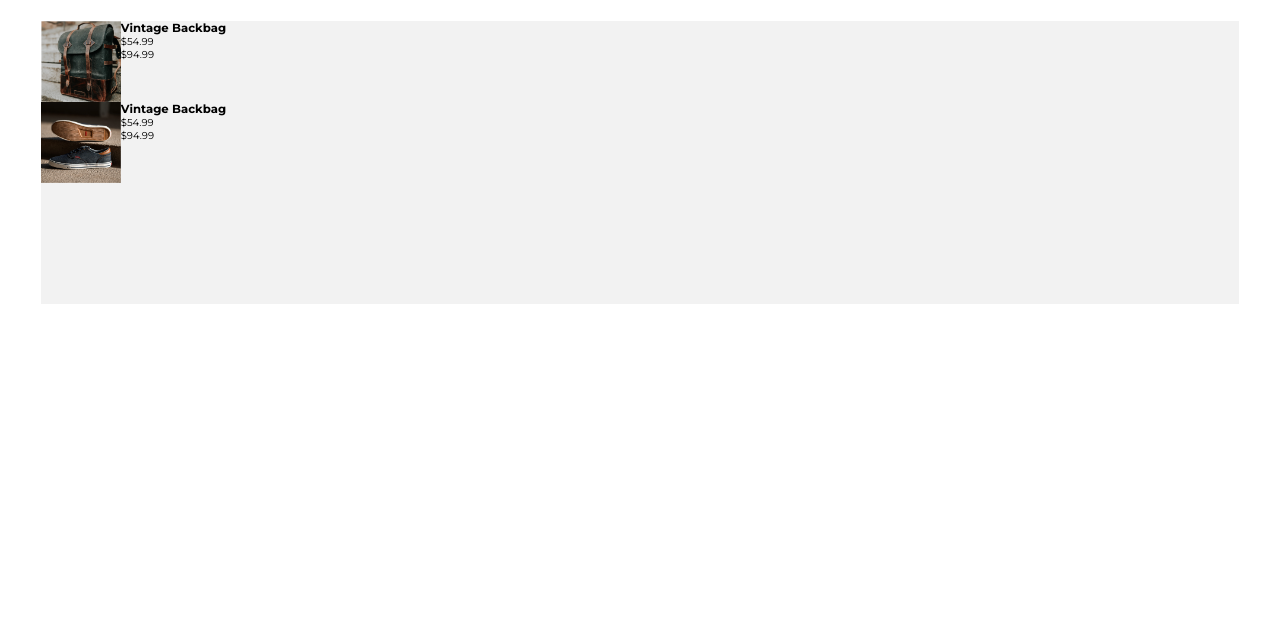
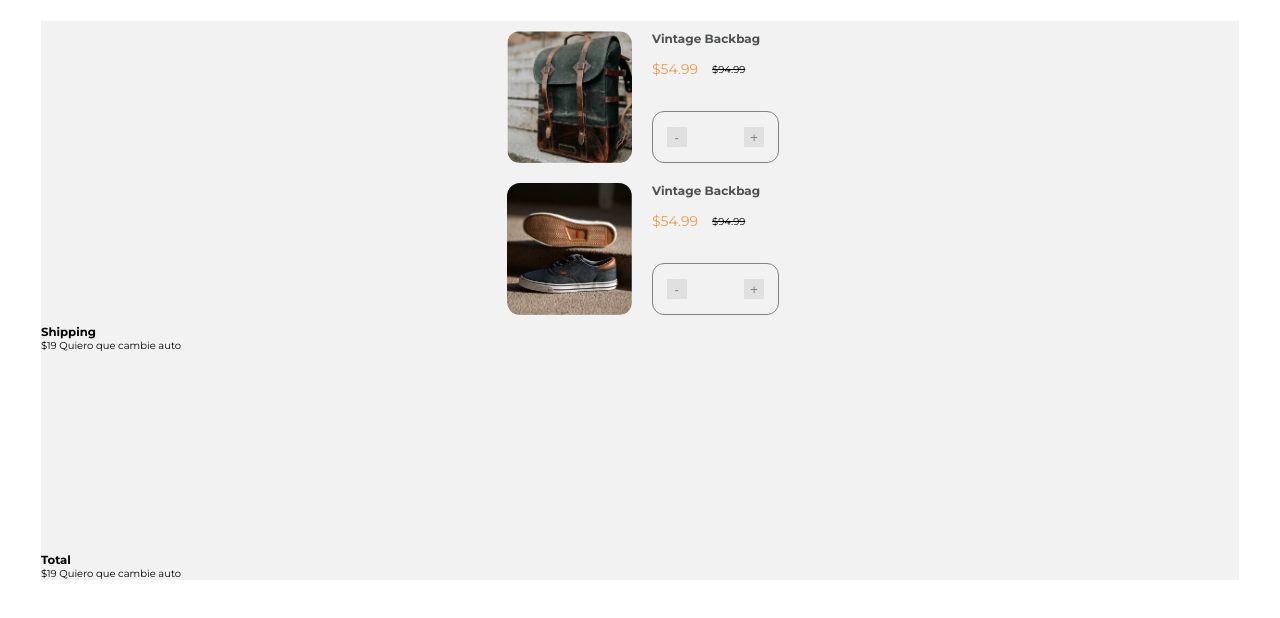
Before and after one commit to FrancoBaig/Checkout-Page., a plain HTML site: page index.html in a window 1280 px wide. Shown: the part 62-680 px from the top of the page. Drawn offline with Linux system fonts and the light colour scheme.

Commit message:
Avances con las cards
* Se acomodo los precios, agregando los estilos correspondientes
* Se colocó el tamaño correcto de la imagen, con su border
* Se cambió el modo de los botones, ya no son material-icons
* Se acomodó la distribución de los elementos
* Se agregó el html de los resultados de la compra

```diff
--- a/index.html
+++ b/index.html
@@ -9,12 +9,13 @@
   <!-- Page icon -->
   <link rel="shortcut icon" href="images/devchallenges.png" type="image/x-icon">
 
+
   <!-- font links -->
   <link rel="preconnect" href="https://fonts.googleapis.com">
-<link rel="preconnect" href="https://fonts.gstatic.com" crossorigin>
-<link href="https://fonts.googleapis.com/css2?family=Montserrat:wght@300;400;600;700&display=swap" rel="stylesheet">
+  <link rel="preconnect" href="https://fonts.gstatic.com" crossorigin>
+  <link href="https://fonts.googleapis.com/css2?family=Montserrat:wght@300;400;600;700&display=swap" rel="stylesheet">
 
-
+  <link href="https://fonts.googleapis.com/icon?family=Material+Icons" rel="stylesheet">
   <!-- CSS custom link -->
   <link rel="stylesheet" href="css/custom.css">
 
@@ -34,13 +35,20 @@
           <div class="card-body">
             <h3 class="card-title">Vintage Backbag</h3>
             <div class="card-prices">
-              <p class="discount-pro">$54.99</p>
-              <p class="full-price">$94.99</p>
+              <p class="discount-price">$54.99</p>
+              <del class="full-price">$94.99</del>
             </div>
             <div class="card-buttons">
-              <div class="btn"></div>
-              <div class="number"></div>
-              <div class="btn"></div>
+              <!-- Minus button -->
+              <button class="card-btn">-</button>
+
+              <!-- Input  -->
+              <div class="card-input">
+                <input type="text" class="number-input">
+              </div>
+
+              <!-- Plus button -->
+              <button class="card-btn">+</button>
             </div>
           </div>
         </div>
@@ -50,15 +58,32 @@
           <div class="card-body">
             <h3 class="card-title">Vintage Backbag</h3>
             <div class="card-prices">
-              <p class="discount-pro">$54.99</p>
-              <p class="full-price">$94.99</p>
+              <p class="discount-price">$54.99</p>
+              <del class="full-price">$94.99</del>
             </div>
             <div class="card-buttons">
-              <div class="btn"></div>
-              <div class="number"></div>
-              <div class="btn"></div>
+              <!-- Minus button -->
+              <button class="card-btn">-</button>
+
+              <!-- Input  -->
+              <div class="card-input">
+                <input type="text" class="number-input">
+              </div>
+
+              <!-- Plus button -->
+              <button class="card-btn">+</button>
             </div>
           </div>
+        </div>
+
+        <div class="total">
+          <h3>Shipping </h3>
+          <span>$19 Quiero que cambie auto</span>
+        </div>
+
+        <div class="total">
+          <h3>Total </h3>
+          <span>$19 Quiero que cambie auto</span>
         </div>
 
       </div>
--- a/scss/custom.scss
+++ b/scss/custom.scss
@@ -5,6 +5,10 @@ $p-font: 'Montserrat', sans-serif;
  $title-color: #4E5150;
 
  $compra-color: #F2F2F2;
+
+ $orange: #F2994A;
+
+$card-border-cl: #828282;
 
 
 * {
@@ -41,11 +45,81 @@ body {
         background-color: $compra-color;
 
         .card {
-            max-width: 266px;
+            max-width: 26.6rem;
             display: flex;
+            justify-self: center;
+
+            margin: 1rem;
+            gap: 2rem;
 
             .card-img {
-                width: 30%;
+                min-width: 12.5rem;
+                border-radius: 13px;
+            }
+
+            .card-body {
+                .card-title {
+                    font-size: 1.2rem;
+                    color: $title-color;
+                }
+
+                .card-prices {
+                    display: flex;
+                    gap: 1.4rem;
+                    margin: 1.4rem 0 3.3rem 0;
+
+                    .discount-price{
+                        color: $orange;
+                        font-size: 1.4rem;
+                    }
+
+                    .full-price{
+                        align-self: center;
+                    }
+                }
+
+                .card-buttons{
+                    display: flex;
+                    align-items: center;
+                    justify-content: space-evenly;
+
+                    // Ancho y alto del recuadro de botones
+                    width: 12.5rem;
+                    height: 5rem;
+
+                    // Borde botones
+                    border: solid 1px $card-border-cl;
+                    border-radius: 12px;
+
+                    .card-btn {
+                        display: flex;
+                        align-items: center;
+                        justify-content: center;
+
+                        width: 2rem;
+                        height: 2rem;
+
+                        // Cambiar por variables
+                        border: none;
+                        background: #E0E0E0;
+                        color: #828282;
+                    }
+
+                    .card-input{
+                        // flex: 1;
+
+                        .number-input {
+                            width: 3rem;
+                            background: transparent;
+                            border: none;
+                            text-align: center;
+
+                            &:focus{
+                                outline: none;
+                            }
+                        }
+                    }
+                }
             }
         }
     }
```
Also changed, not shown: css/custom.css, 1 other file.
